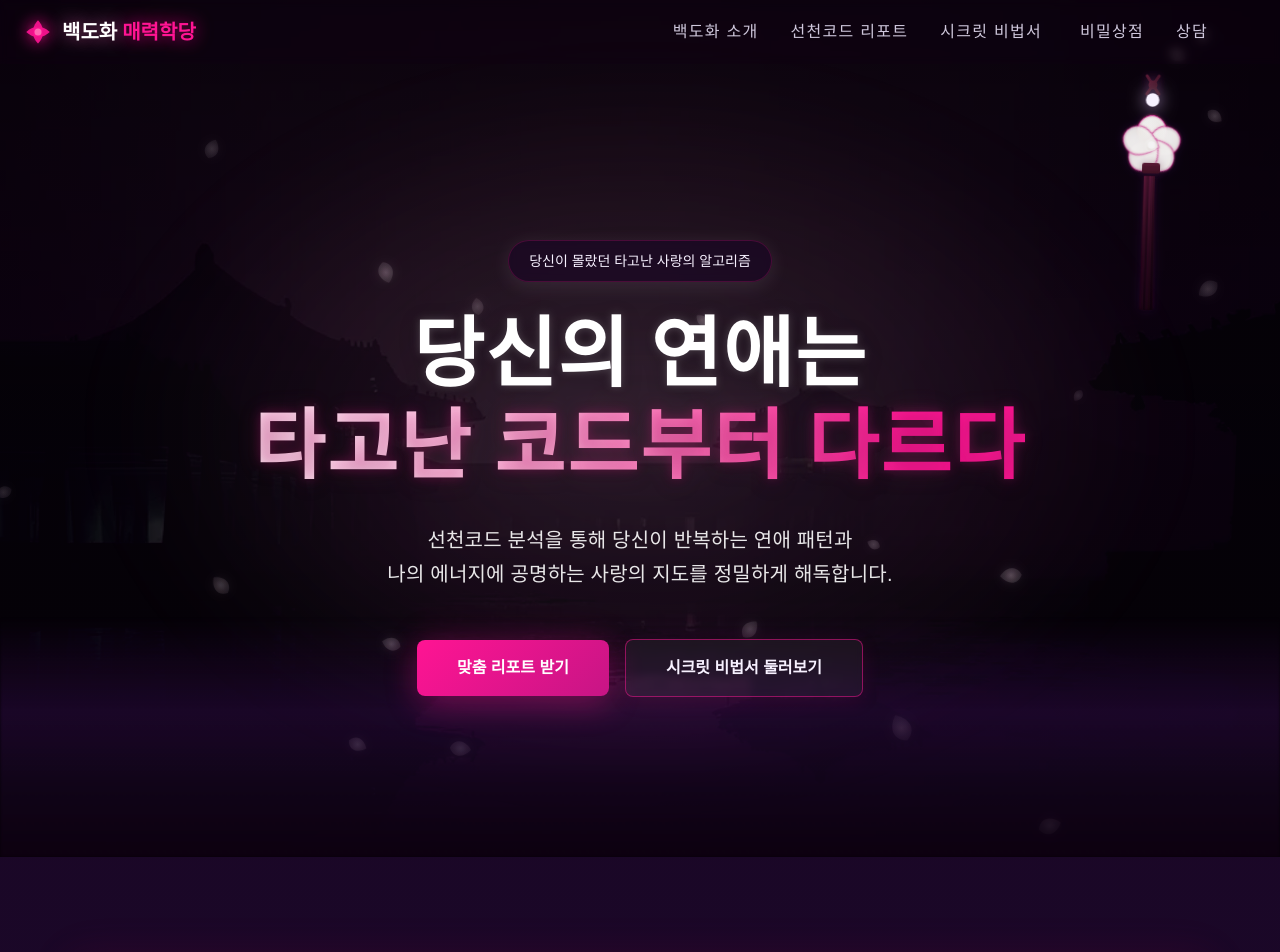
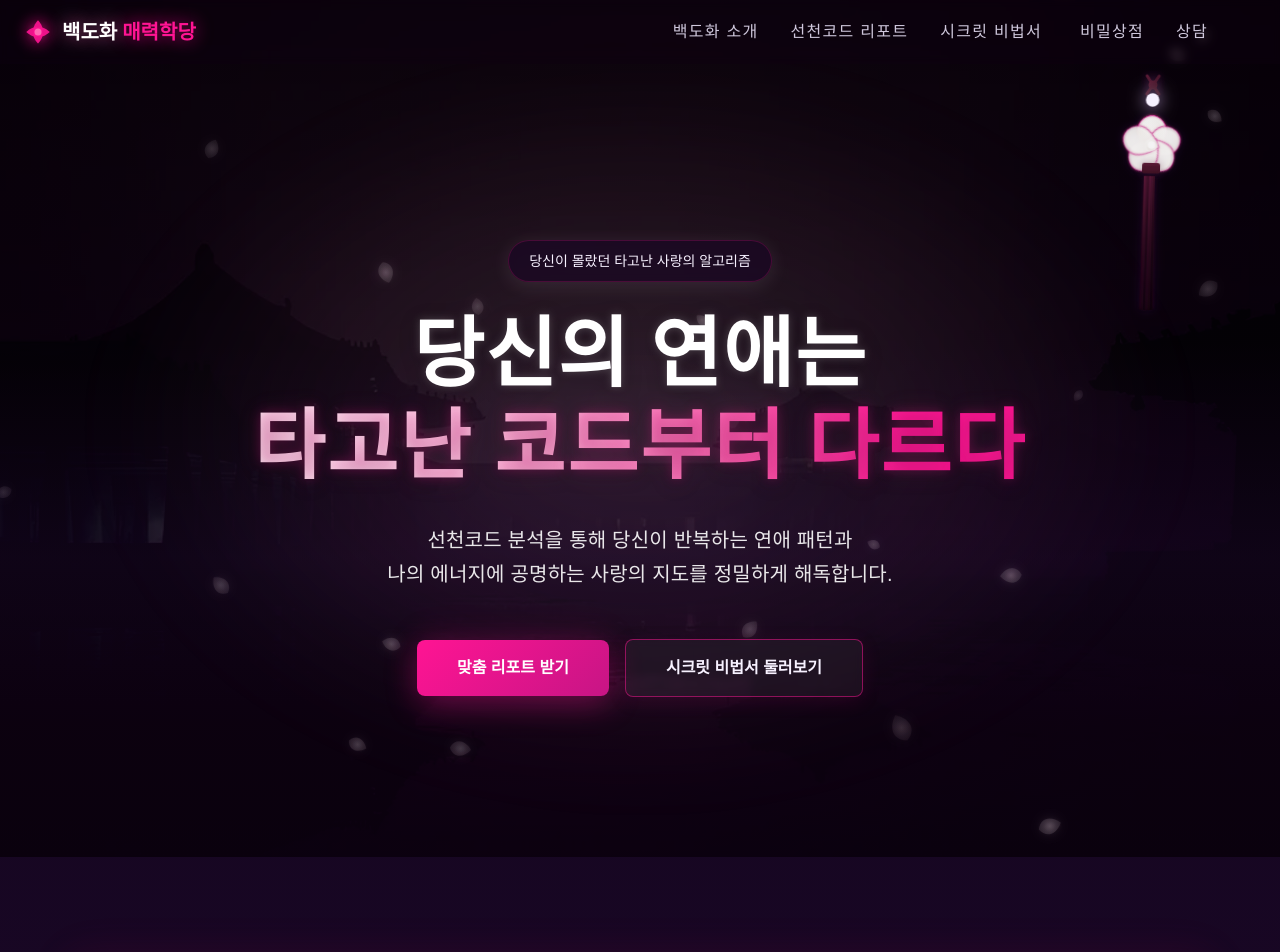
Before and after one commit to woolbo100/buzasun, a Next.js app: page / in a window 1280 px wide. Shown: the top 952 px of the page. Built offline with nearby package versions, Linux system fonts and the light colour scheme.

Commit message:
update design

```diff
--- a/app/page.tsx
+++ b/app/page.tsx
@@ -24,7 +24,7 @@ export default function Home() {
       <div
         className="relative overflow-hidden"
         style={{
-          background: 'linear-gradient(180deg, #14061f 0%, #1a0726 20%, #1d082e 45%, #1a0726 60%, #14061f 90%, #120014 100%)',
+          background: 'linear-gradient(180deg, #0d0010 0%, #14061f 15%, #1a0726 30%, #1d082e 45%, #1a0726 60%, #14061f 90%, #120014 100%)',
         }}
       >
         <Hero />
--- a/components/Hero.tsx
+++ b/components/Hero.tsx
@@ -28,11 +28,11 @@ export default function Hero() {
         }}
       />
 
-      {/* 텍스트 보호 오버레이 */}
+      {/* 텍스트 보호 + 하단 페이드 통합 오버레이 */}
       <div
         className="absolute inset-0 pointer-events-none z-0"
         style={{
-          background: 'linear-gradient(180deg, rgba(0,0,0,0.55) 0%, rgba(0,0,0,0.35) 40%, rgba(0,0,0,0.45) 100%)',
+          background: 'linear-gradient(to bottom, rgba(0,0,0,0.55) 0%, rgba(0,0,0,0.35) 40%, rgba(26,7,38,0.45) 65%, rgba(13,0,16,0.75) 85%, rgba(13,0,16,0.5) 100%)',
         }}
       />
 
@@ -44,15 +44,6 @@ export default function Hero() {
         style={{
           background: 'radial-gradient(ellipse at center, rgba(252, 231, 243, 0.08) 0%, rgba(255, 182, 193, 0.04) 40%, transparent 60%)',
           filter: 'blur(40px)',
-        }}
-      />
-
-      {/* 하단 보라톤 브릿지 레이어 */}
-      <div
-        className="absolute left-0 right-0 bottom-0 pointer-events-none z-5 h-[280px] md:h-[240px]"
-        style={{
-          background: 'linear-gradient(to bottom, rgba(80, 20, 120, 0) 0%, rgba(80, 20, 120, 0.28) 40%, rgba(26, 7, 38, 0.55) 70%, rgba(13, 0, 16, 0.95) 100%)',
-          filter: 'blur(1.5px)',
         }}
       />
 
```
